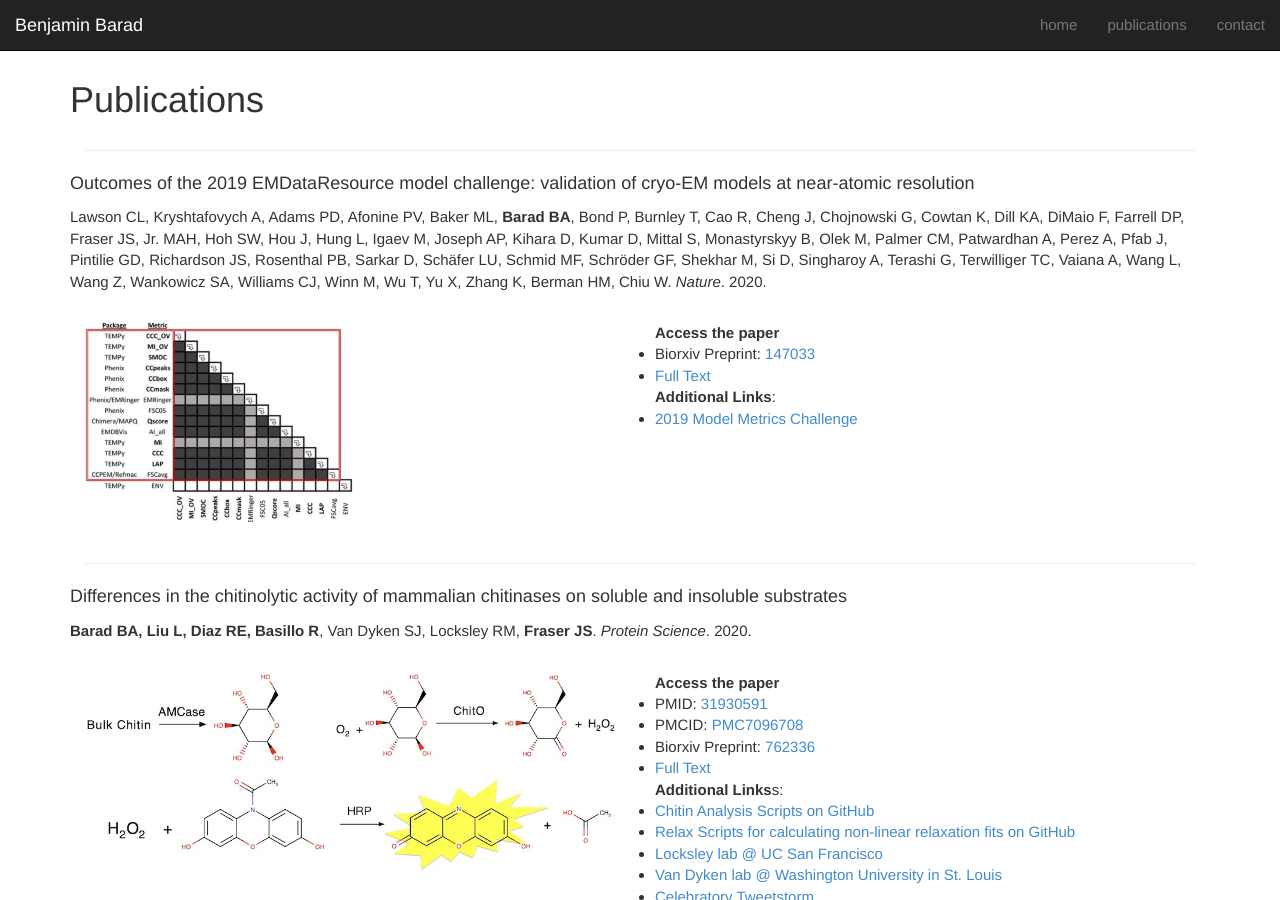
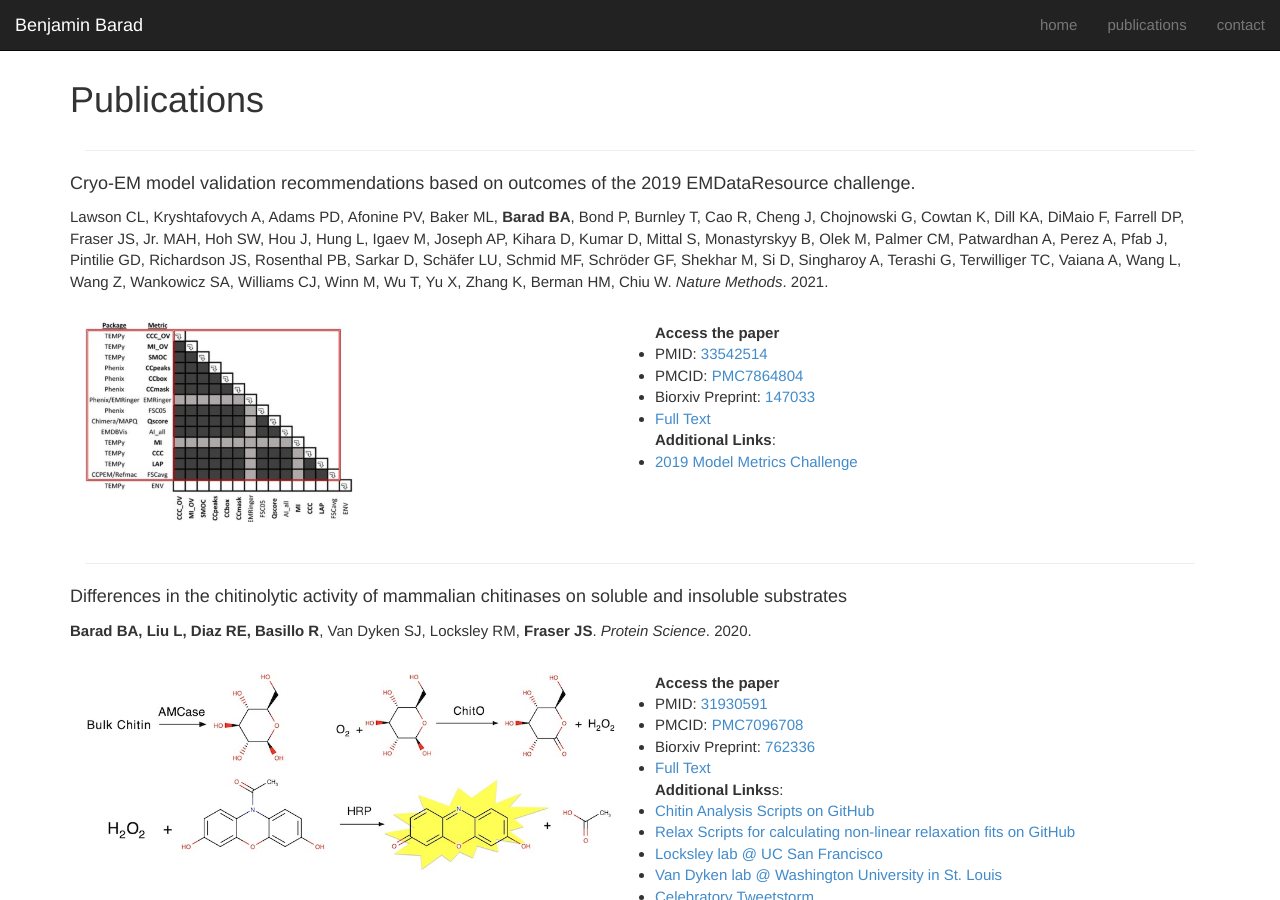
Before and after one commit to bbarad/bbarad.github.io, a Jekyll site: the page built from publications/index.html, in a window 1280 px wide and 900 px high. Built offline with Jekyll 4.4.1, drawn with Linux system fonts in a browser that asks for light colours; nearby versions of some CDN libraries.

Commit message:
Update publications.yml

```diff
--- a/_data/publications.yml
+++ b/_data/publications.yml
@@ -1,9 +1,9 @@
-- title: "Outcomes of the 2019 EMDataResource model challenge: validation of cryo-EM models at near-atomic resolution"
-  citation: "Lawson CL, Kryshtafovych A, Adams PD, Afonine PV, Baker ML, **Barad BA**, Bond P, Burnley T, Cao R, Cheng J, Chojnowski G, Cowtan K, Dill KA, DiMaio F, Farrell DP, Fraser JS, Jr. MAH, Hoh SW, Hou J, Hung L, Igaev M, Joseph AP, Kihara D, Kumar D, Mittal S, Monastyrskyy B, Olek M, Palmer CM, Patwardhan A, Perez A, Pfab J, Pintilie GD, Richardson JS, Rosenthal PB, Sarkar D, Schäfer LU, Schmid MF, Schröder GF, Shekhar M, Si D, Singharoy A, Terashi G, Terwilliger TC, Vaiana A, Wang L, Wang Z, Wankowicz SA, Williams CJ, Winn M, Wu T, Yu X, Zhang K, Berman HM, Chiu W. *Nature*. 2020."
+- title: "Cryo-EM model validation recommendations based on outcomes of the 2019 EMDataResource challenge."
+  citation: "Lawson CL, Kryshtafovych A, Adams PD, Afonine PV, Baker ML, **Barad BA**, Bond P, Burnley T, Cao R, Cheng J, Chojnowski G, Cowtan K, Dill KA, DiMaio F, Farrell DP, Fraser JS, Jr. MAH, Hoh SW, Hou J, Hung L, Igaev M, Joseph AP, Kihara D, Kumar D, Mittal S, Monastyrskyy B, Olek M, Palmer CM, Patwardhan A, Perez A, Pfab J, Pintilie GD, Richardson JS, Rosenthal PB, Sarkar D, Schäfer LU, Schmid MF, Schröder GF, Shekhar M, Si D, Singharoy A, Terashi G, Terwilliger TC, Vaiana A, Wang L, Wang Z, Wankowicz SA, Williams CJ, Winn M, Wu T, Yu X, Zhang K, Berman HM, Chiu W. *Nature Methods*. 2021."
   date: '2020-06-19'
   image: '/static/img/pub/2020_lawson.jpg'
-  # pmid: ''
-  # pmcid: ''
+  pmid: '33542514'
+  pmcid: 'PMC7864804'
   biorxiv: '2020.06.12.147033'
   pdf: 'https://www.biorxiv.org/content/10.1101/2020.06.12.147033v1.full.pdf'
   links:
```
